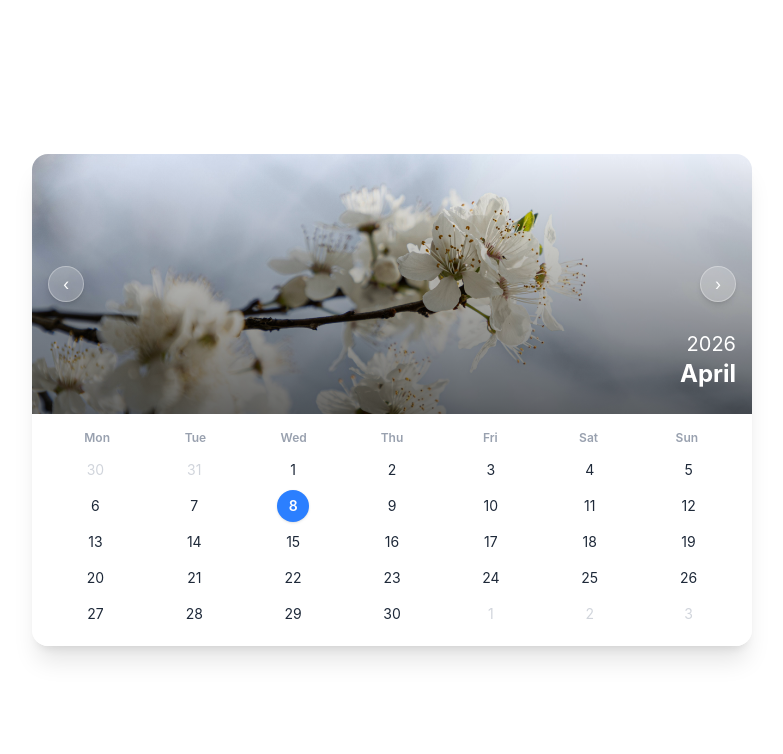
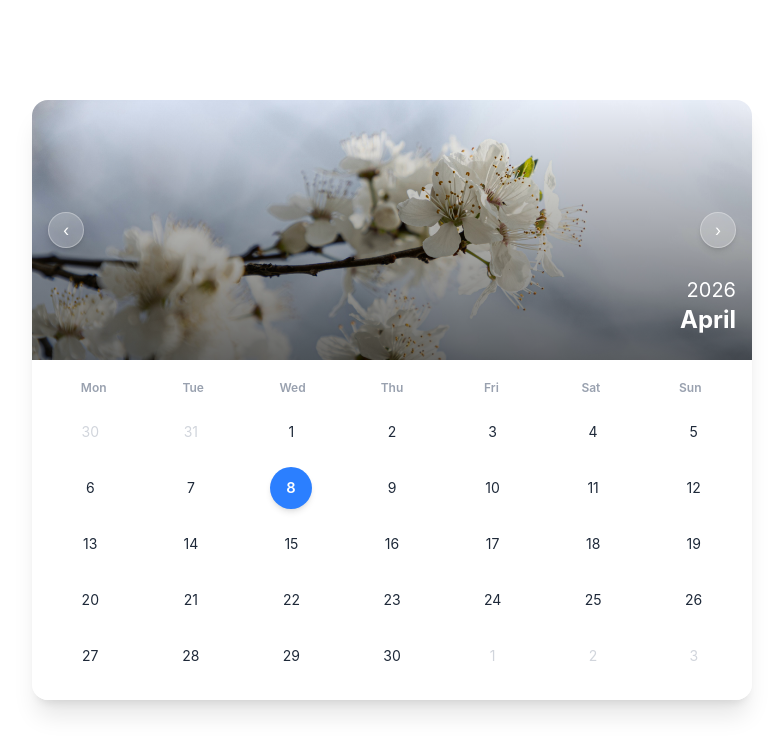
Before and after one commit to Rupam-Mondal/Calender, a React (Vite) app: page / in a window 1280 px wide. Shown: the top 754 px of the page, without its empty margins (248-1031 px from the left). Built offline with nearby package versions, Linux system fonts and the light colour scheme.

Commit message:
Animation Updated

```diff
--- a/src/Components/Calendar/Calendar.jsx
+++ b/src/Components/Calendar/Calendar.jsx
@@ -1,5 +1,6 @@
 import { useState } from "react";
 import { addMonths, subMonths } from "date-fns";
+import { motion, AnimatePresence } from "framer-motion";
 import CalendarHeader from "./CalendarHeader";
 import CalendarGrid from "./CalendarGrid";
 
@@ -17,7 +18,18 @@ export default function Calendar() {
           nextMonth={nextMonth}
           prevMonth={prevMonth}
         />
-        <CalendarGrid currentDate={currentDate} />
+
+        <AnimatePresence mode="wait">
+          <motion.div
+            key={currentDate.getMonth()}
+            initial={{ opacity: 0, y: 20 }}
+            animate={{ opacity: 1, y: 0 }}
+            exit={{ opacity: 0, y: -20 }}
+            transition={{ duration: 0.3 }}
+          >
+            <CalendarGrid currentDate={currentDate} />
+          </motion.div>
+        </AnimatePresence>
       </div>
     </div>
   );
--- a/src/Components/Calendar/CalendarGrid.jsx
+++ b/src/Components/Calendar/CalendarGrid.jsx
@@ -25,32 +25,29 @@ export default function CalendarGrid({ currentDate }) {
   }
 
   return (
-    <div className="w-full bg-white px-4 py-4">
-
-      <div className="grid grid-cols-7 mb-2 text-center text-gray-400 text-xs font-semibold">
+    <div className="w-full bg-white px-3 py-5 box-border">
+      <div className="grid grid-cols-7 mb-3 text-center text-gray-400 text-xs font-semibold">
         {["Mon", "Tue", "Wed", "Thu", "Fri", "Sat", "Sun"].map((d) => (
           <div key={d}>{d}</div>
         ))}
       </div>
 
-      <div className="grid grid-cols-7 gap-1 text-center">
+      <div className="grid grid-cols-7 gap-2 text-center">
         {days.map((dayItem, i) => (
           <div
             key={i}
-            className={`h-8 flex items-center justify-center text-sm transition-all
-            ${
+            className={`h-12 flex items-center justify-center text-sm ${
               !isSameMonth(dayItem, monthStart)
                 ? "text-gray-300"
                 : "text-gray-800"
-            }
-            `}
+            }`}
           >
             <div
-              className={`w-8 h-8 flex items-center justify-center rounded-full
+              className={`w-10 h-10 flex items-center justify-center rounded-full transition-all duration-200
               ${
                 isToday(dayItem)
-                  ? "bg-blue-500 text-white text-sm font-semibold shadow-sm"
-                  : "hover:bg-gray-100"
+                  ? "bg-blue-500 text-white font-semibold shadow-md scale-105"
+                  : "hover:bg-gray-100 hover:scale-105"
               }`}
             >
               {format(dayItem, "d")}
--- a/src/Components/Calendar/CalendarHeader.jsx
+++ b/src/Components/Calendar/CalendarHeader.jsx
@@ -23,7 +23,6 @@ export default function CalendarHeader({
 }) {
   return (
     <div className="relative w-full h-[220px] md:h-[260px] overflow-hidden">
-
       <AnimatePresence mode="wait">
         <motion.img
           key={currentDate.getMonth()}
@@ -32,14 +31,14 @@ export default function CalendarHeader({
           initial={{ opacity: 0, scale: 1.05 }}
           animate={{ opacity: 1, scale: 1 }}
           exit={{ opacity: 0, scale: 1.05 }}
-          transition={{ duration: 0.4 }}
+          transition={{ duration: 0.35, ease: "easeInOut" }}
           className="absolute inset-0 w-full h-full object-cover object-center"
         />
       </AnimatePresence>
 
       <div className="absolute inset-0 bg-gradient-to-t from-black/60 to-transparent" />
 
-      <div className="absolute bottom-3 w-full  px-4 py-3 flex justify-end">
+      <div className="absolute bottom-3 w-full px-4 py-3 flex justify-end">
         <div className="text-right">
           <p className="text-xl text-white">
             {format(currentDate, "yyyy")}
```
Also changed, not shown: 1 other file (tests, documents, lock files or other folders).
